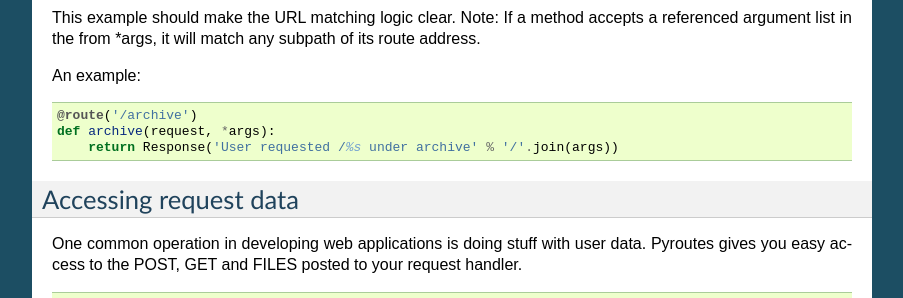
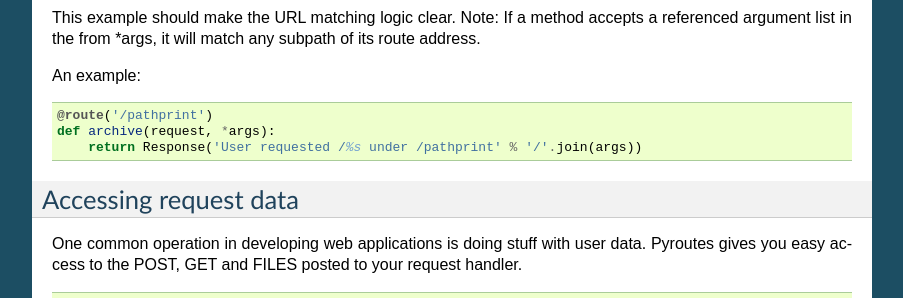
Before and after one commit to klette/pyroutes, a Sphinx documentation site: the page built from doc/usage.rst, in a window 1280 px wide and 900 px high, scrolled down 2174 px. Shown: the part 152-450 px from the top of the window, without its empty margins (198-1101 px from the left). Built offline with Sphinx 7.4.7, drawn with Linux system fonts in a browser that asks for light colours; formulas are drawn with MathJax 3.

Commit message:
Different paths for different example routes

```diff
--- a/doc/usage.rst
+++ b/doc/usage.rst
@@ -136,9 +136,9 @@ subpath of its route address.
 
 An example::
 
-    @route('/archive')
+    @route('/pathprint')
     def archive(request, *args):
-        return Response('User requested /%s under archive' % '/'.join(args))
+        return Response('User requested /%s under /pathprint' % '/'.join(args))
 
 Accessing request data
 ----------------------
```
